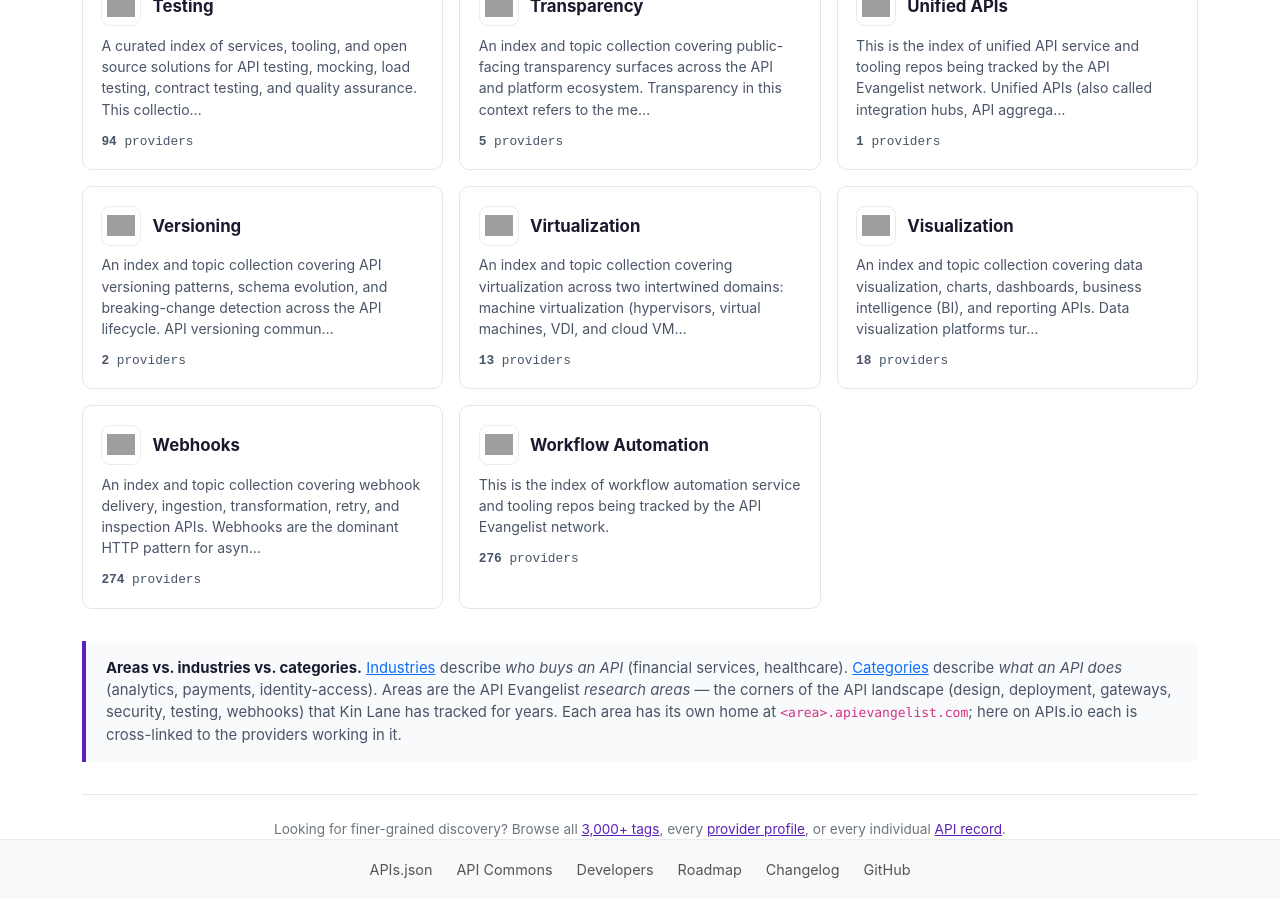
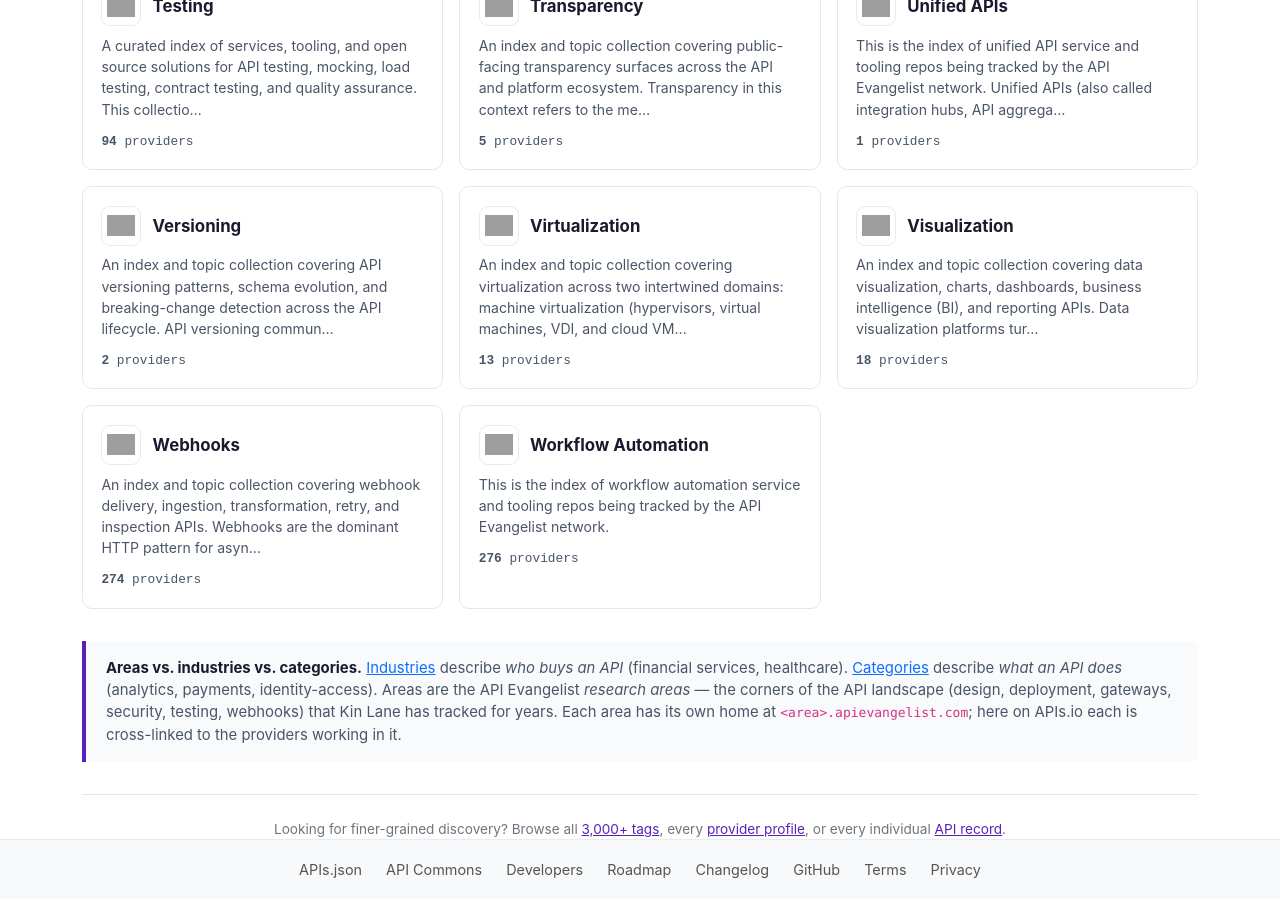
Before and after one commit to api-search/areas, a Jekyll site: the page built from index.html, in a window 1280 px wide and 900 px high, scrolled down 5434 px, cut to the strip 0-900 px from the top of the window. Built offline with Jekyll 4.4.1, drawn with Linux system fonts in a browser that asks for light colours; a script that is not in the unit is left out; grey boxes are pictures that could not be loaded.

Commit message:
Footer: link apis.io Terms of Service and Privacy Policy; AU bank artifacts
Co-Authored-By: Claude Fable 5 <noreply@anthropic.com>

```diff
--- a/_layouts/default.html
+++ b/_layouts/default.html
@@ -308,6 +308,8 @@
           <a href="https://apis.io/roadmap/">Roadmap</a>
           <a href="https://apis.io/changelog/">Changelog</a>
           <a href="https://github.com/api-search">GitHub</a>
+          <a href="https://apis.io/terms/">Terms</a>
+          <a href="https://apis.io/privacy/">Privacy</a>
         </div>
       </div>
     </footer>
```
